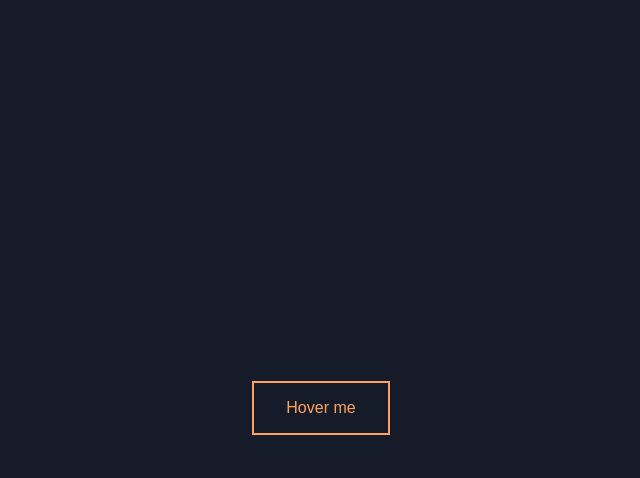
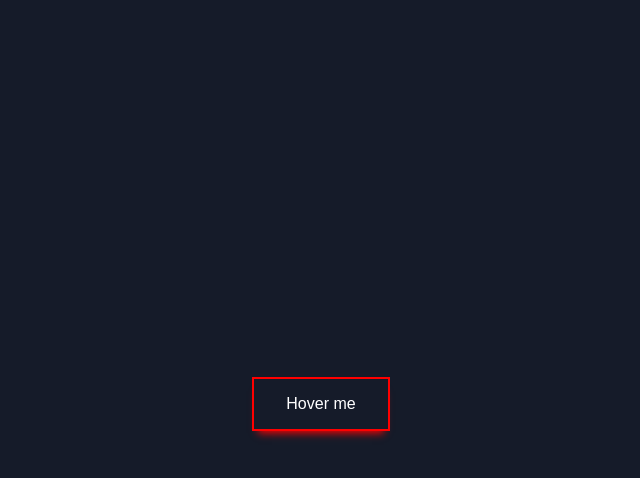
Before and after one commit to Nataliapaulino/The-Web-Developer-Bootcamp, a plain HTML site: page Aulas/opaticity/transform.html in a window 1280 px wide. In both pictures the pointer is over the button "Hover me". Shown: the whole page, without its empty margins (319-959 px from the left). Drawn offline with Linux system fonts and the light colour scheme.

Commit message:
Update transform.css

```diff
--- a/Aulas/opaticity/transform.css
+++ b/Aulas/opaticity/transform.css
@@ -14,8 +14,13 @@ button{
     border: 2px solid;
     padding: 1em 2em;
     font-size: 1em;
+    transition: color 0,25s, border-color 0.25s,box-shadow 0.25s,transform 0.25s;
 }
 
 button:hover{
-    border-color:#f1f5c;
+    border-color:red;
+    color:white;
+    box-shadow:0 0.5em 0.5em -0.4em red;
+    transform: translateY(-0.25em);
+    cursor: pointer;
 }
```
